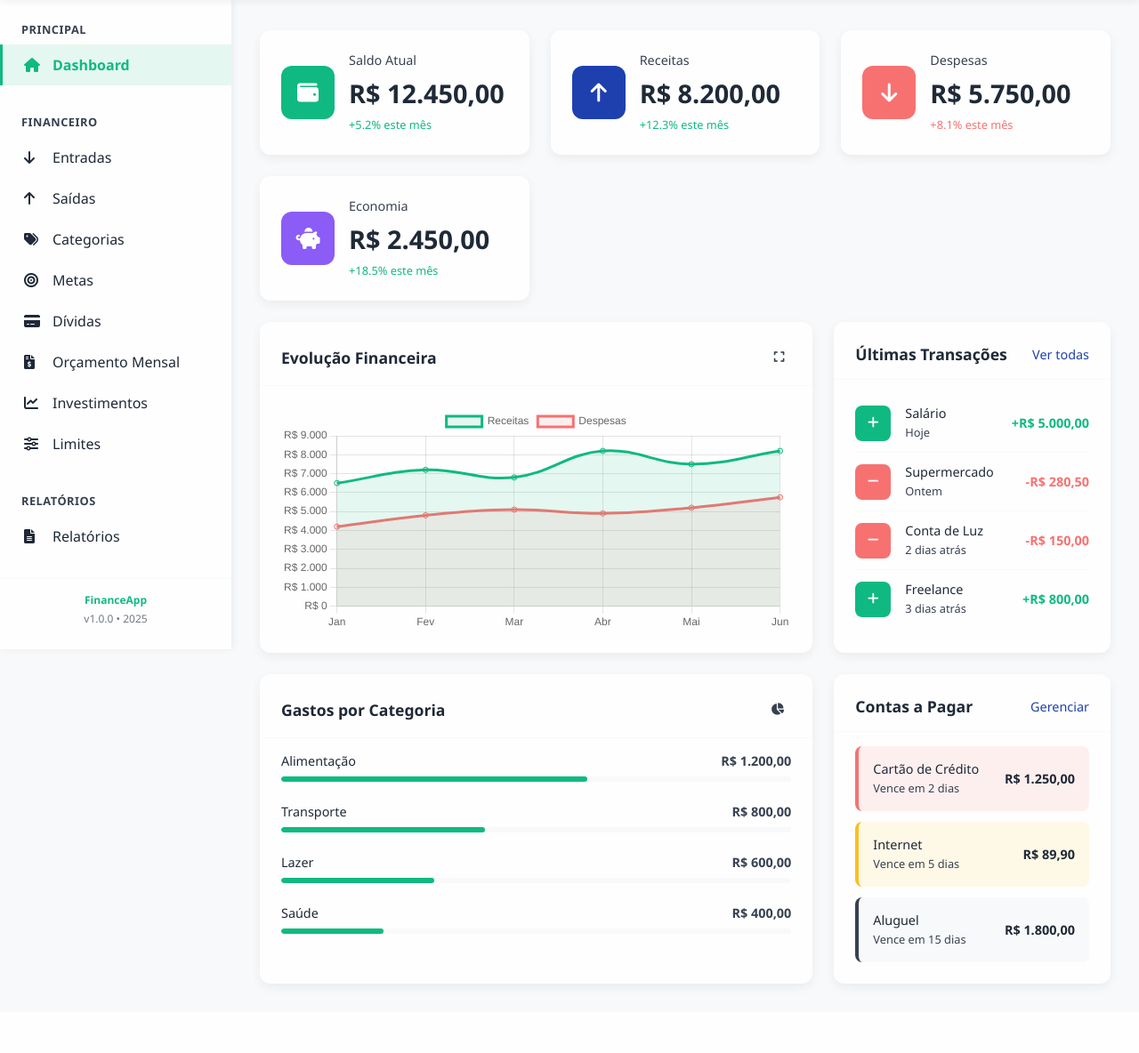
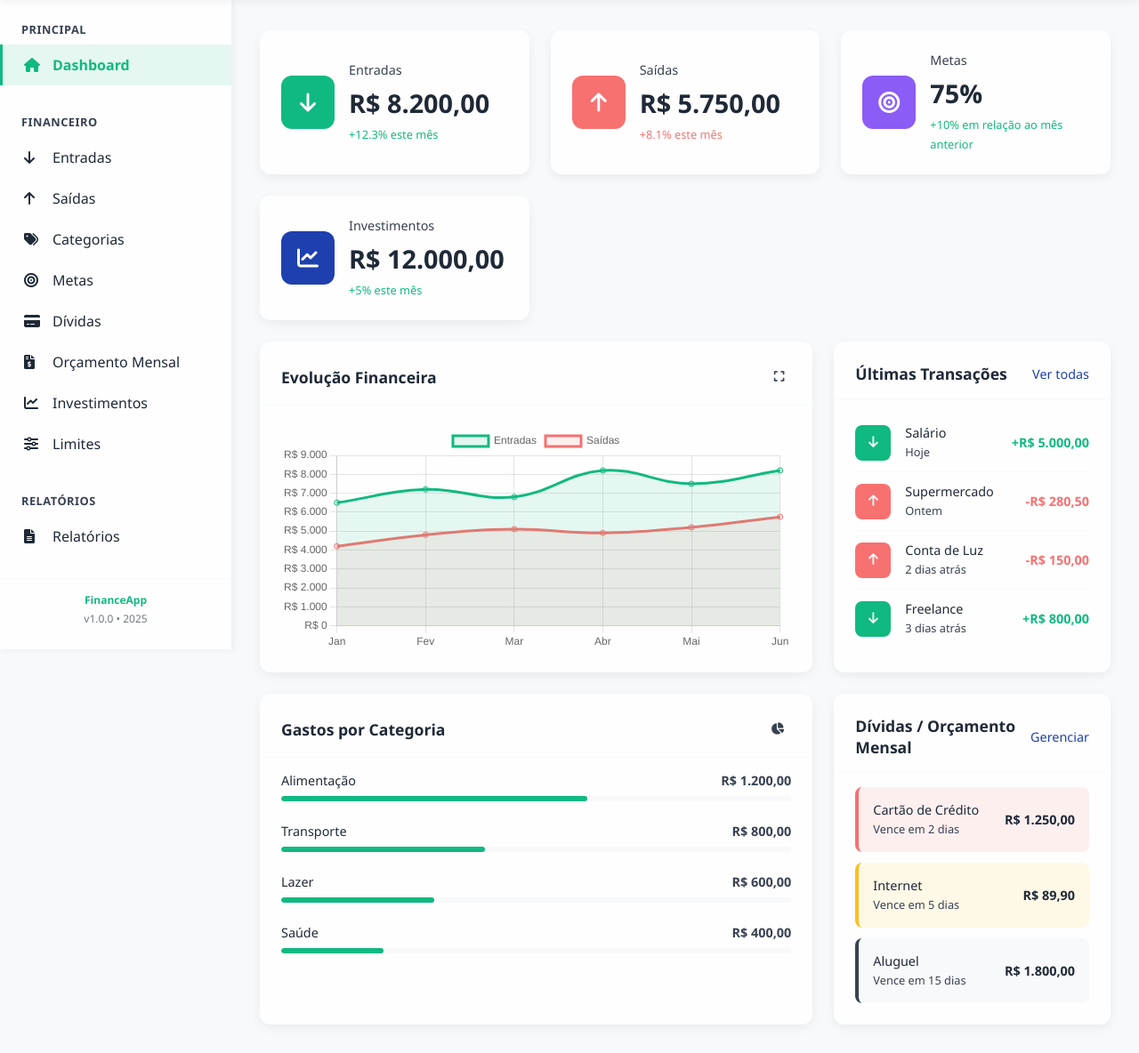
Before and after one commit to oliveiratales/gestao-financeira-php, a PHP site: page /dashboard in a window 1280 px wide. Shown: the part 70-1254 px from the top of the page at 89% size. Before the commit the page ends 1181 px from the top, so only its background shows below. Run offline with PHP 8.4, Linux system fonts and the light colour scheme; the visitor is signed in with stand-in values (Sample User, id 1).

Commit message:
:construction: Atualização do dashboard

```diff
--- a/app/Views/dashboard/index.php
+++ b/app/Views/dashboard/index.php
@@ -6,47 +6,36 @@ ob_start();
 
 <!-- Cards de Resumo -->
 <div class="stats-grid">
-    <div class="stat-card balance">
-        <div class="stat-icon">
-            <i class="fas fa-wallet"></i>
-        </div>
+    <div class="stat-card income">
+        <div class="stat-icon"><i class="fas fa-arrow-down"></i></div>
         <div class="stat-content">
-            <h3>Saldo Atual</h3>
-            <p class="stat-value">R$ 12.450,00</p>
-            <span class="stat-change positive">+5.2% este mês</span>
-        </div>
-    </div>
-
-    <div class="stat-card income">
-        <div class="stat-icon">
-            <i class="fas fa-arrow-up"></i>
-        </div>
-        <div class="stat-content">
-            <h3>Receitas</h3>
+            <h3>Entradas</h3>
             <p class="stat-value">R$ 8.200,00</p>
             <span class="stat-change positive">+12.3% este mês</span>
         </div>
     </div>
-
     <div class="stat-card expense">
-        <div class="stat-icon">
-            <i class="fas fa-arrow-down"></i>
-        </div>
+        <div class="stat-icon"><i class="fas fa-arrow-up"></i></div>
         <div class="stat-content">
-            <h3>Despesas</h3>
+            <h3>Saídas</h3>
             <p class="stat-value">R$ 5.750,00</p>
             <span class="stat-change negative">+8.1% este mês</span>
         </div>
     </div>
-
-    <div class="stat-card savings">
-        <div class="stat-icon">
-            <i class="fas fa-piggy-bank"></i>
+    <div class="stat-card goals">
+        <div class="stat-icon"><i class="fas fa-bullseye"></i></div>
+        <div class="stat-content">
+            <h3>Metas</h3>
+            <p class="stat-value">75%</p>
+            <span class="stat-change positive">+10% em relação ao mês anterior</span>
         </div>
+    </div>
+    <div class="stat-card investments">
+        <div class="stat-icon"><i class="fas fa-chart-line"></i></div>
         <div class="stat-content">
-            <h3>Economia</h3>
-            <p class="stat-value">R$ 2.450,00</p>
-            <span class="stat-change positive">+18.5% este mês</span>
+            <h3>Investimentos</h3>
+            <p class="stat-value">R$ 12.000,00</p>
+            <span class="stat-change positive">+5% este mês</span>
         </div>
     </div>
 </div>
@@ -70,13 +59,11 @@ ob_start();
     <div class="dashboard-card transactions-card">
         <div class="card-header">
             <h3>Últimas Transações</h3>
-            <a href="#" class="btn-link">Ver todas</a>
+            <a href="/entradas" class="btn-link">Ver todas</a>
         </div>
         <div class="transactions-list">
             <div class="transaction-item">
-                <div class="transaction-icon income">
-                    <i class="fas fa-plus"></i>
-                </div>
+                <div class="transaction-icon income"><i class="fas fa-arrow-down"></i></div>
                 <div class="transaction-details">
                     <span class="transaction-title">Salário</span>
                     <span class="transaction-date">Hoje</span>
@@ -84,9 +71,7 @@ ob_start();
                 <span class="transaction-amount positive">+R$ 5.000,00</span>
             </div>
             <div class="transaction-item">
-                <div class="transaction-icon expense">
-                    <i class="fas fa-minus"></i>
-                </div>
+                <div class="transaction-icon expense"><i class="fas fa-arrow-up"></i></div>
                 <div class="transaction-details">
                     <span class="transaction-title">Supermercado</span>
                     <span class="transaction-date">Ontem</span>
@@ -94,9 +79,7 @@ ob_start();
                 <span class="transaction-amount negative">-R$ 280,50</span>
             </div>
             <div class="transaction-item">
-                <div class="transaction-icon expense">
-                    <i class="fas fa-minus"></i>
-                </div>
+                <div class="transaction-icon expense"><i class="fas fa-arrow-up"></i></div>
                 <div class="transaction-details">
                     <span class="transaction-title">Conta de Luz</span>
                     <span class="transaction-date">2 dias atrás</span>
@@ -104,9 +87,7 @@ ob_start();
                 <span class="transaction-amount negative">-R$ 150,00</span>
             </div>
             <div class="transaction-item">
-                <div class="transaction-icon income">
-                    <i class="fas fa-plus"></i>
-                </div>
+                <div class="transaction-icon income"><i class="fas fa-arrow-down"></i></div>
                 <div class="transaction-details">
                     <span class="transaction-title">Freelance</span>
                     <span class="transaction-date">3 dias atrás</span>
@@ -164,11 +145,11 @@ ob_start();
         </div>
     </div>
 
-    <!-- Contas a Pagar -->
+    <!-- Dívidas e Orçamento Mensal -->
     <div class="dashboard-card bills-card">
         <div class="card-header">
-            <h3>Contas a Pagar</h3>
-            <a href="#" class="btn-link">Gerenciar</a>
+            <h3>Dívidas / Orçamento Mensal</h3>
+            <a href="/dividas" class="btn-link">Gerenciar</a>
         </div>
         <div class="bills-list">
             <div class="bill-item urgent">
@@ -208,14 +189,14 @@ if(ctx){
         data: {
             labels: ['Jan', 'Fev', 'Mar', 'Abr', 'Mai', 'Jun'],
             datasets: [{
-                label: 'Receitas',
+                label: 'Entradas',
                 data: [6500, 7200, 6800, 8200, 7500, 8200],
                 borderColor: '#10B981',
                 backgroundColor: 'rgba(16, 185, 129, 0.1)',
                 tension: 0.4,
                 fill: true
-            }, {
-                label: 'Despesas',
+            },{
+                label: 'Saídas',
                 data: [4200, 4800, 5100, 4900, 5200, 5750],
                 borderColor: '#F87171',
                 backgroundColor: 'rgba(248, 113, 113, 0.1)',
@@ -227,9 +208,7 @@ if(ctx){
             responsive: true,
             maintainAspectRatio: false,
             plugins: { legend: { position: 'top' } },
-            scales: {
-                y: { beginAtZero: true, ticks: { callback: v => 'R$ ' + v.toLocaleString('pt-BR') } }
-            }
+            scales: { y: { beginAtZero: true, ticks: { callback: v => 'R$ ' + v.toLocaleString('pt-BR') } } }
         }
     });
 }
--- a/public/css/style.css
+++ b/public/css/style.css
@@ -681,8 +681,8 @@ body:not(.dashboard-container)::before {
 }
 
 .stat-icon {
-    width: 60px;
-    height: 60px;
+    min-width: 60px;
+    min-height: 60px;
     border-radius: 12px;
     display: flex;
     align-items: center;
@@ -691,20 +691,20 @@ body:not(.dashboard-container)::before {
     color: var(--white);
 }
 
-.stat-card.balance .stat-icon {
+.stat-card.income .stat-icon {
     background: var(--secondary);
-}
-
-.stat-card.income .stat-icon {
-    background: var(--primary);
 }
 
 .stat-card.expense .stat-icon {
     background: var(--accent-coral);
 }
 
-.stat-card.savings .stat-icon {
+.stat-card.goals .stat-icon {
     background: var(--accent-violet);
+}
+
+.stat-card.investments .stat-icon {
+    background: var(--primary);
 }
 
 .stat-content h3 {
```
